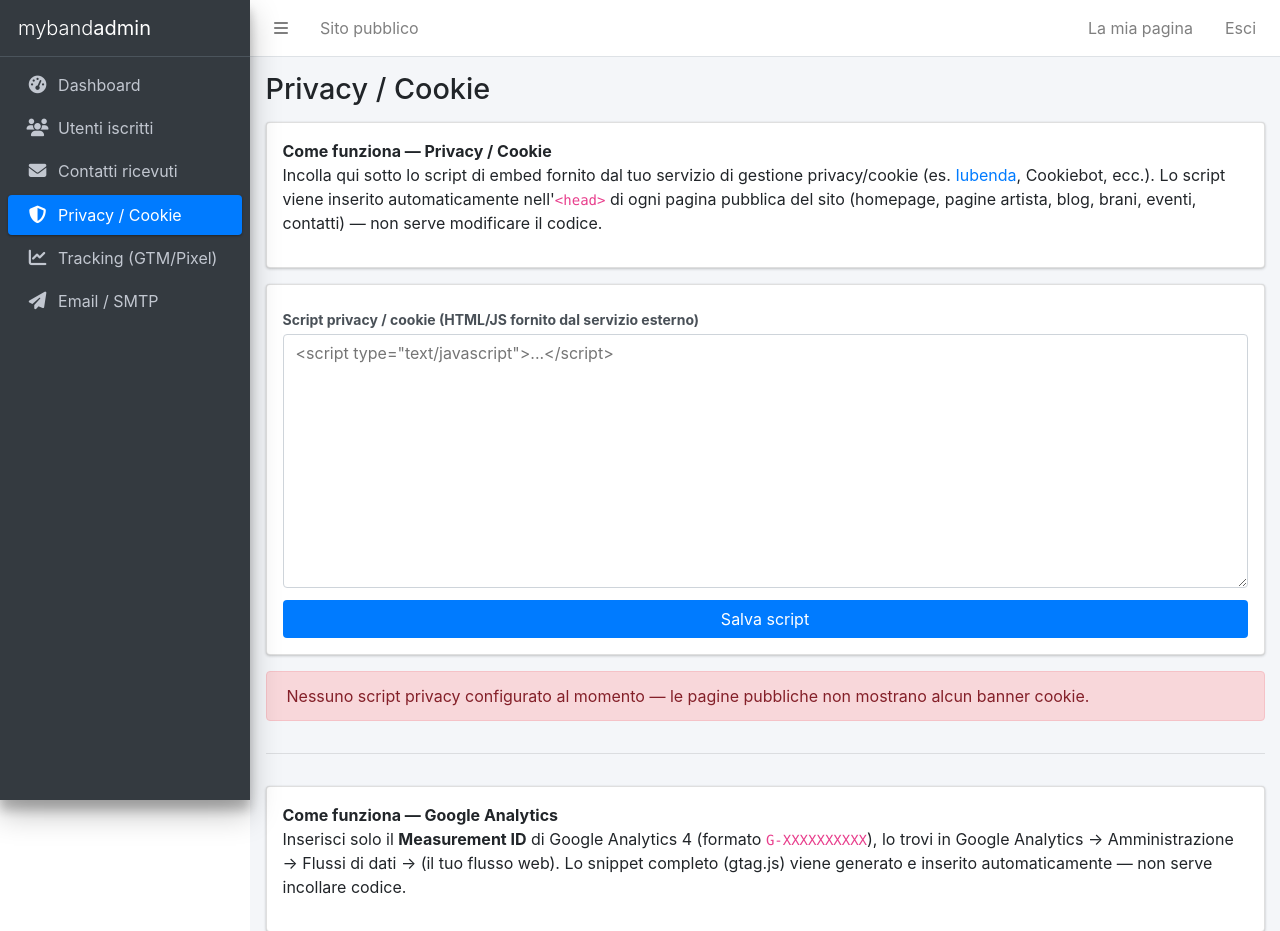
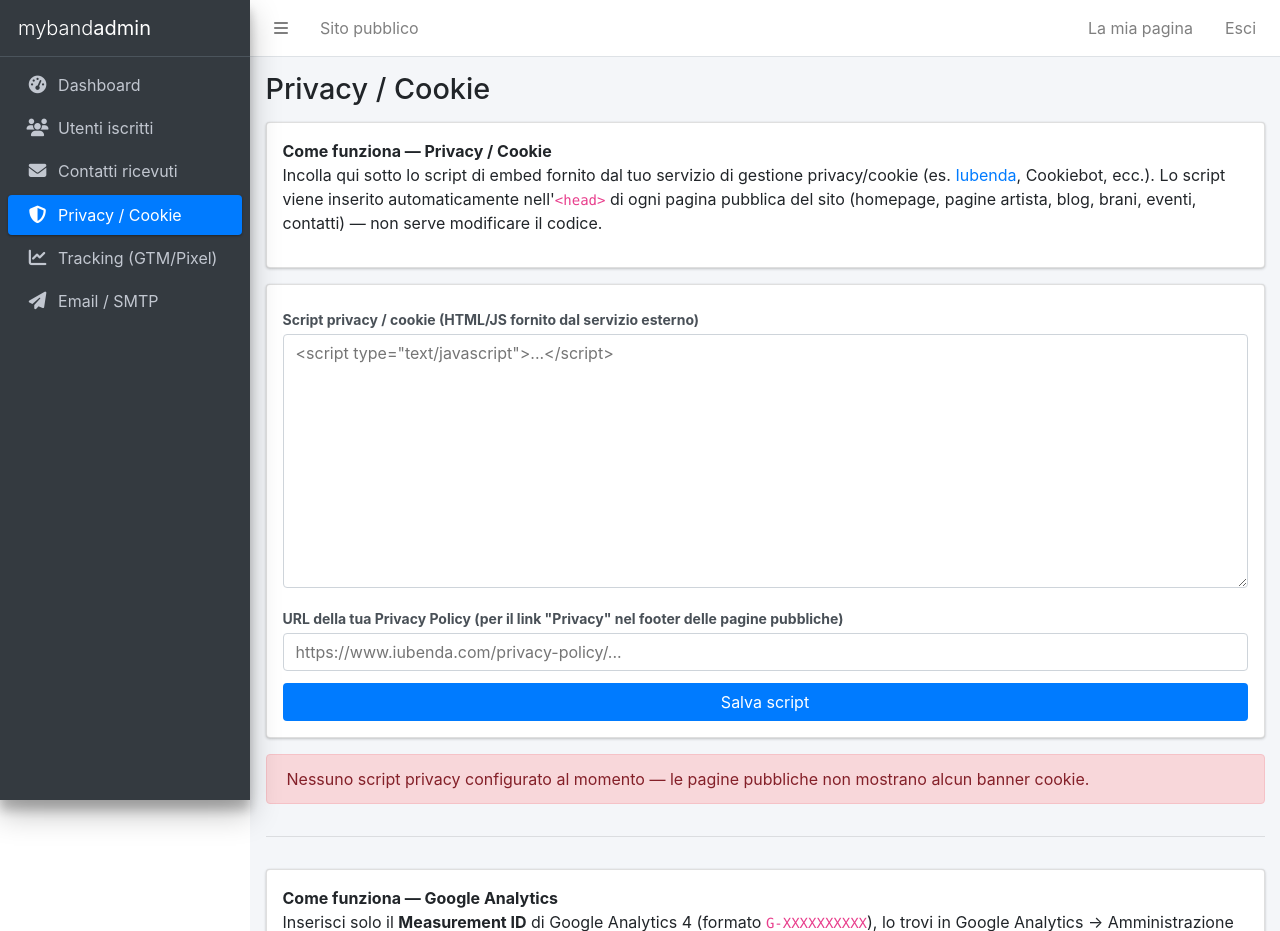
Before and after one commit to posillipo/myband, a PHP site: page /admin_privacy.php in a window 1280 px wide. Shown: the top 931 px of the page. Run offline with PHP 8.4, Linux system fonts and the light colour scheme; the visitor is signed in with stand-in values (Sample User, id 1); data comes from the database, SQL or seed files in the repository; tables that the repository leaves empty hold one stand-in row (values such as "Sample post"); some libraries are stand-ins or nearby versions.

Commit message:
Ritocchi pagina pubblica: bio come vignetta hover sull'avatar, voce menu attiva in bianco, barra fissa 'Unisciti a myBand', link footer Cookie/Privacy/myBand

```diff
--- a/app/public/admin_privacy.php
+++ b/app/public/admin_privacy.php
@@ -12,6 +12,7 @@ if ($_SERVER['REQUEST_METHOD'] === 'POST') {
 
     if ($action === 'save_privacy') {
         setSiteSetting('privacy_script', $_POST['privacy_script'] ?? '');
+        setSiteSetting('privacy_policy_url', trim($_POST['privacy_policy_url'] ?? ''));
         $success = 'Script privacy aggiornato. Sarà visibile su tutte le pagine pubbliche entro pochi secondi.';
     } elseif ($action === 'save_ga') {
         $gaId = trim($_POST['ga_measurement_id'] ?? '');
@@ -23,6 +24,7 @@ if ($_SERVER['REQUEST_METHOD'] === 'POST') {
 }
 
 $currentScript = getSiteSetting('privacy_script') ?: '';
+$privacyPolicyUrl = getSiteSetting('privacy_policy_url') ?: '';
 $gaId = getSiteSetting('ga_measurement_id') ?: '';
 
 include __DIR__ . '/_admin_header.php';
@@ -44,6 +46,8 @@ include __DIR__ . '/_admin_header.php';
     <input type="hidden" name="action" value="save_privacy">
     <label>Script privacy / cookie (HTML/JS fornito dal servizio esterno)</label>
     <textarea name="privacy_script" rows="10" placeholder="&lt;script type=&quot;text/javascript&quot;&gt;...&lt;/script&gt;"><?= e($currentScript) ?></textarea>
+    <label>URL della tua Privacy Policy (per il link "Privacy" nel footer delle pagine pubbliche)</label>
+    <input type="url" name="privacy_policy_url" value="<?= e($privacyPolicyUrl) ?>" placeholder="https://www.iubenda.com/privacy-policy/...">
     <button type="submit" class="btn">Salva script</button>
   </form>
 
--- a/app/public/blog_index.php
+++ b/app/public/blog_index.php
@@ -55,6 +55,8 @@ $pageUrl = siteUrl('/' . $userSlug . '/blog');
     </div>
   <?php endforeach; ?>
 </div>
+<?= renderFooterLinks() ?>
 <footer class="site">Pagina realizzata con <a href="/">myband.it</a></footer>
+<?= renderJoinBar() ?>
 </body>
 </html>
--- a/app/public/blog_post.php
+++ b/app/public/blog_post.php
@@ -78,6 +78,8 @@ $ogImage = $post['avatar_path'] ? siteUrl($post['avatar_path']) : null;
     <small style="color:rgba(34,34,59,0.75);"><?= e($permalink) ?></small>
   </div>
 </div>
+<?= renderFooterLinks() ?>
 <footer class="site">Pagina realizzata con <a href="/">myband.it</a></footer>
+<?= renderJoinBar() ?>
 </body>
 </html>
--- a/app/public/brani.php
+++ b/app/public/brani.php
@@ -54,6 +54,8 @@ $pageUrl = siteUrl('/' . $slug . '/brani');
     </div>
   <?php endforeach; ?>
 </div>
+<?= renderFooterLinks() ?>
 <footer class="site">Pagina realizzata con <a href="/">myband.it</a></footer>
+<?= renderJoinBar() ?>
 </body>
 </html>
--- a/app/public/contatti.php
+++ b/app/public/contatti.php
@@ -83,6 +83,8 @@ $pageUrl = siteUrl('/' . $userSlug . '/contatti');
     </form>
   <?php endif; ?>
 </div>
+<?= renderFooterLinks() ?>
 <footer class="site">Pagina realizzata con <a href="/">myband.it</a></footer>
+<?= renderJoinBar() ?>
 </body>
 </html>
--- a/app/public/eventi.php
+++ b/app/public/eventi.php
@@ -60,6 +60,8 @@ $pageUrl = siteUrl('/' . $slug . '/eventi');
     </div>
   <?php endforeach; ?>
 </div>
+<?= renderFooterLinks() ?>
 <footer class="site">Pagina realizzata con <a href="/">myband.it</a></footer>
+<?= renderJoinBar() ?>
 </body>
 </html>
--- a/app/public/u.php
+++ b/app/public/u.php
@@ -87,6 +87,8 @@ $ogDescription = $artist['bio'] ? textExcerpt($artist['bio']) : ('La pagina di '
     <?php endforeach; ?>
   <?php endif; ?>
 </div>
+<?= renderFooterLinks() ?>
 <footer class="site">Pagina realizzata con <a href="/">myband.it</a></footer>
+<?= renderJoinBar() ?>
 </body>
 </html>
--- a/app/src/functions.php
+++ b/app/src/functions.php
@@ -228,26 +228,54 @@ function publicNav(string $slug, string $active): string {
     ];
     $parts = [];
     foreach ($tabs as $key => $t) {
-        $activeAttr = $key === $active ? ' style="font-weight:900;text-decoration:underline;"' : '';
+        // La voce della pagina attiva è bianca, per distinguersi visivamente dalle altre
+        $activeAttr = $key === $active ? ' style="font-weight:900;color:#fff;"' : '';
         $parts[] = '<a href="' . e($t['url']) . '"' . $activeAttr . '>' . e($t['label']) . '</a>';
     }
     return '<p class="colorful-nav" style="margin-top:10px;">' . implode('<span> | </span>', $parts) . '</p>';
 }
 
 // Blocco identità condiviso (avatar + nome + eventuale bio + menu) stampato in cima ad ogni
-// pagina pubblica dell'artista (home, blog, brani, eventi, contatti), per un aspetto coerente
+// pagina pubblica dell'artista (home, blog, brani, eventi, contatti), per un aspetto coerente.
+// La bio, quando presente, è mostrata come vignetta al passaggio del mouse sull'avatar (non più
+// come testo sempre visibile), per un profilo più compatto.
 function publicProfileHeader(array $artist, string $active, bool $showBio = false): string {
     $html = '<div class="profile-header">';
     if (!empty($artist['avatar_path'])) {
+        $html .= '<div class="avatar-wrap">';
         $html .= '<img class="avatar" src="/' . e($artist['avatar_path']) . '" alt="' . e($artist['display_name']) . '">';
+        if ($showBio && !empty($artist['bio'])) {
+            $html .= '<div class="avatar-bio-tooltip">' . nl2br(e($artist['bio'])) . '</div>';
+        }
+        $html .= '</div>';
+    } elseif ($showBio && !empty($artist['bio'])) {
+        // Senza avatar non c'è nulla su cui fare hover: la bio resta visibile come testo normale
+        $html .= '<p>' . nl2br(e($artist['bio'])) . '</p>';
     }
     $html .= '<h1>' . e($artist['display_name']) . '</h1>';
-    if ($showBio && !empty($artist['bio'])) {
-        $html .= '<p>' . nl2br(e($artist['bio'])) . '</p>';
-    }
     $html .= publicNav($artist['slug'], $active);
     $html .= '</div>';
     return $html;
+}
+
+// Barra fissa in fondo alla pagina che invita alla registrazione, presente su tutte le pagine
+// pubbliche del sito.
+function renderJoinBar(): string {
+    return '<a href="/register.php" class="join-bar">Unisciti a myBand</a>';
+}
+
+// Riga di link orizzontali nel footer: preferenze cookie, privacy, link alla home myband.it
+function renderFooterLinks(): string {
+    $privacyUrl = getSiteSetting('privacy_policy_url') ?: '';
+    $parts = [];
+    $parts[] = '<a href="#" onclick="if(window._iub &amp;&amp; window._iub.cs &amp;&amp; window._iub.cs.api){window._iub.cs.api.openPreferences();}return false;">Preferenze Cookie</a>';
+    if ($privacyUrl !== '') {
+        $parts[] = '<a href="' . e($privacyUrl) . '" target="_blank" rel="noopener">Privacy</a>';
+    } else {
+        $parts[] = '<a href="/">Privacy</a>';
+    }
+    $parts[] = '<a href="/">myBand</a>';
+    return '<div class="footer-links">' . implode('<span> · </span>', $parts) . '</div>';
 }
 
 // Legge la configurazione SMTP: priorità alle impostazioni salvate dall'admin nel database,
--- a/database/schema.sql
+++ b/database/schema.sql
@@ -114,3 +114,4 @@ INSERT IGNORE INTO site_settings (setting_key, setting_value) VALUES ('smtp_from
 INSERT IGNORE INTO site_settings (setting_key, setting_value) VALUES ('smtp_from_name', 'myband.it');
 INSERT IGNORE INTO site_settings (setting_key, setting_value) VALUES ('smtp_verify_cert', '1');
 INSERT IGNORE INTO site_settings (setting_key, setting_value) VALUES ('ga_measurement_id', '');
+INSERT IGNORE INTO site_settings (setting_key, setting_value) VALUES ('privacy_policy_url', '');
```
Also changed, not shown: MIGRAZIONI.md (+5 -0 lines), app/public/assets/css/style.css.
